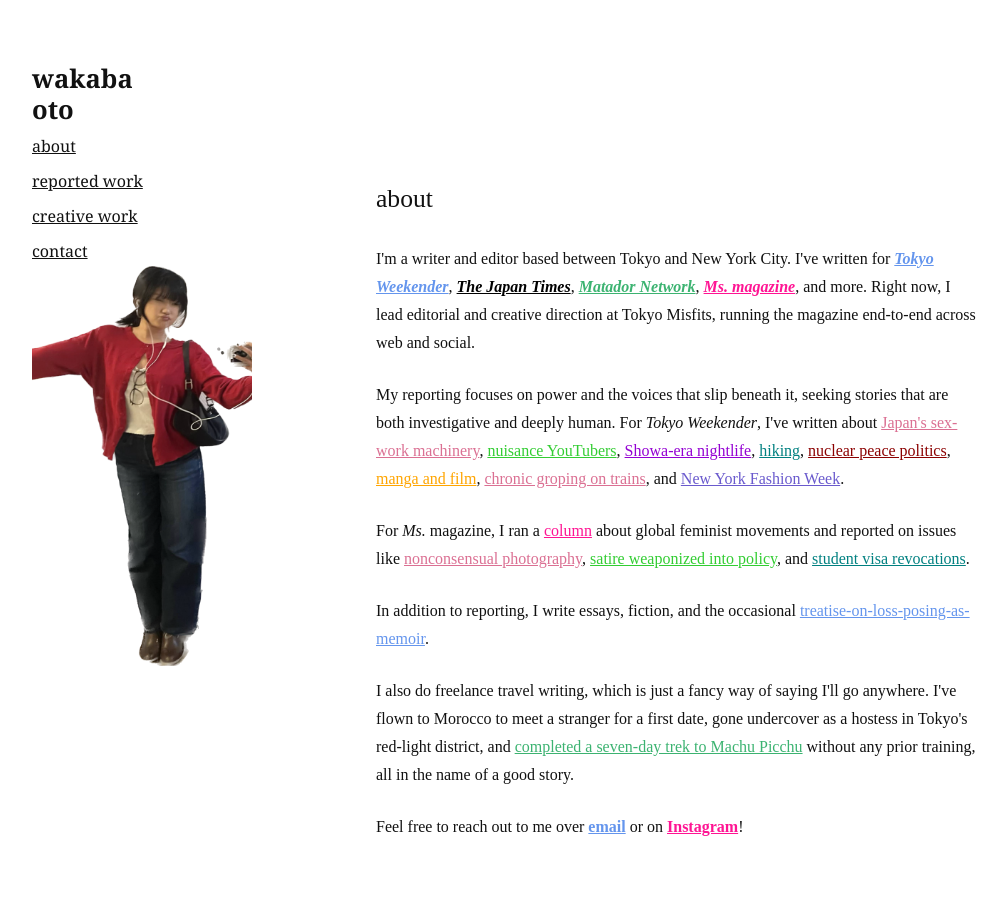
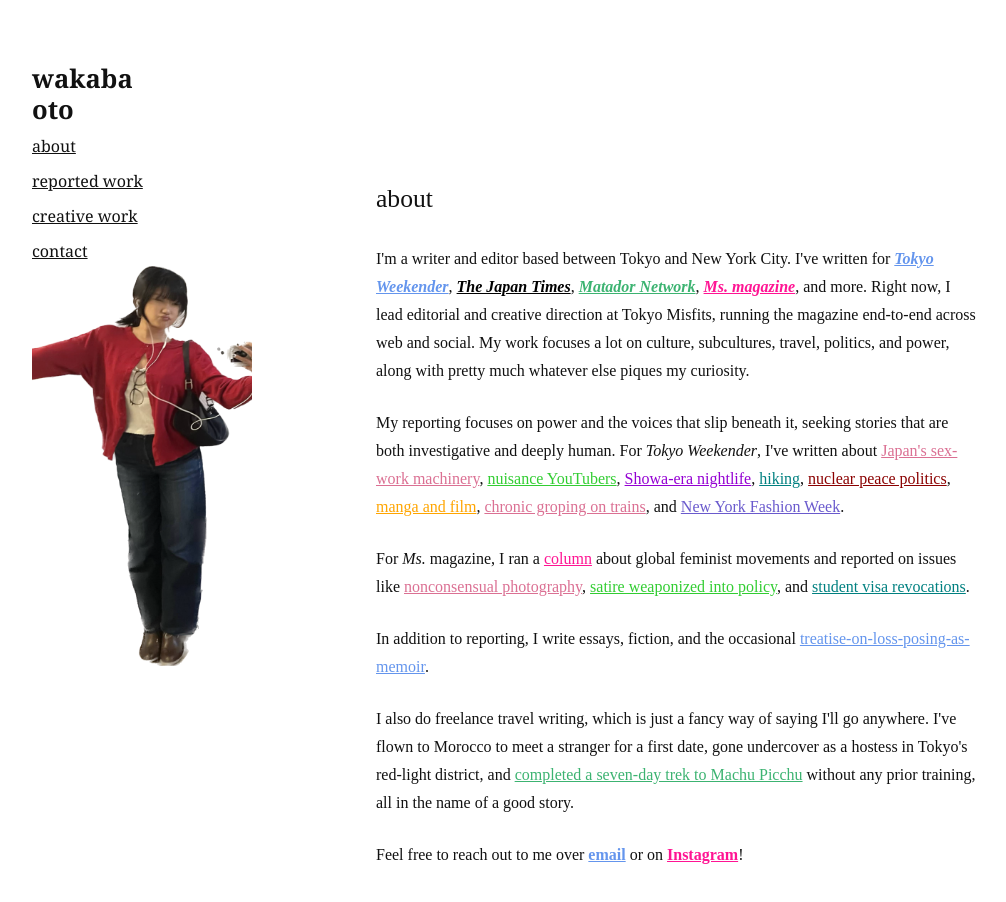
Before and after one commit to wakabss/portfolio-site, a Next.js app: page / in a window 1280 px wide. Shown: the top 902 px of the page, without its empty margins (106-1112 px from the left). Built offline with nearby package versions, Linux system fonts and the light colour scheme.

Commit message:
Update page.tsx

```diff
--- a/app/page.tsx
+++ b/app/page.tsx
@@ -67,6 +67,7 @@ export default function AboutPage() {
             <em>Ms. magazine</em>
           </a>
           , and more. Right now, I lead editorial and creative direction at Tokyo Misfits, running the magazine end-to-end across web and social.
+          My work focuses a lot on culture, subcultures, travel, politics, and power, along with pretty much whatever else piques my curiosity.
         </p>
 
         <p>
```
